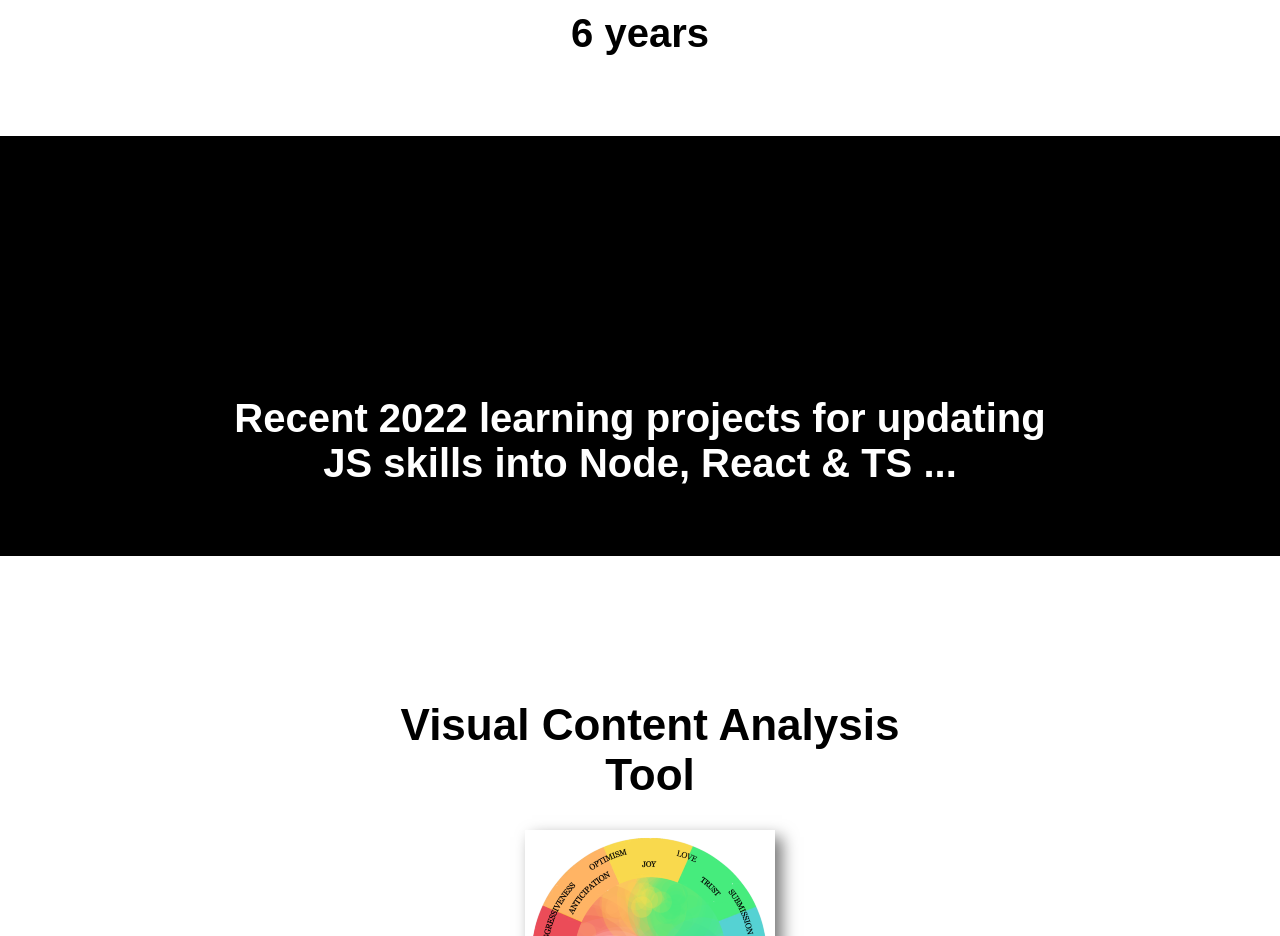
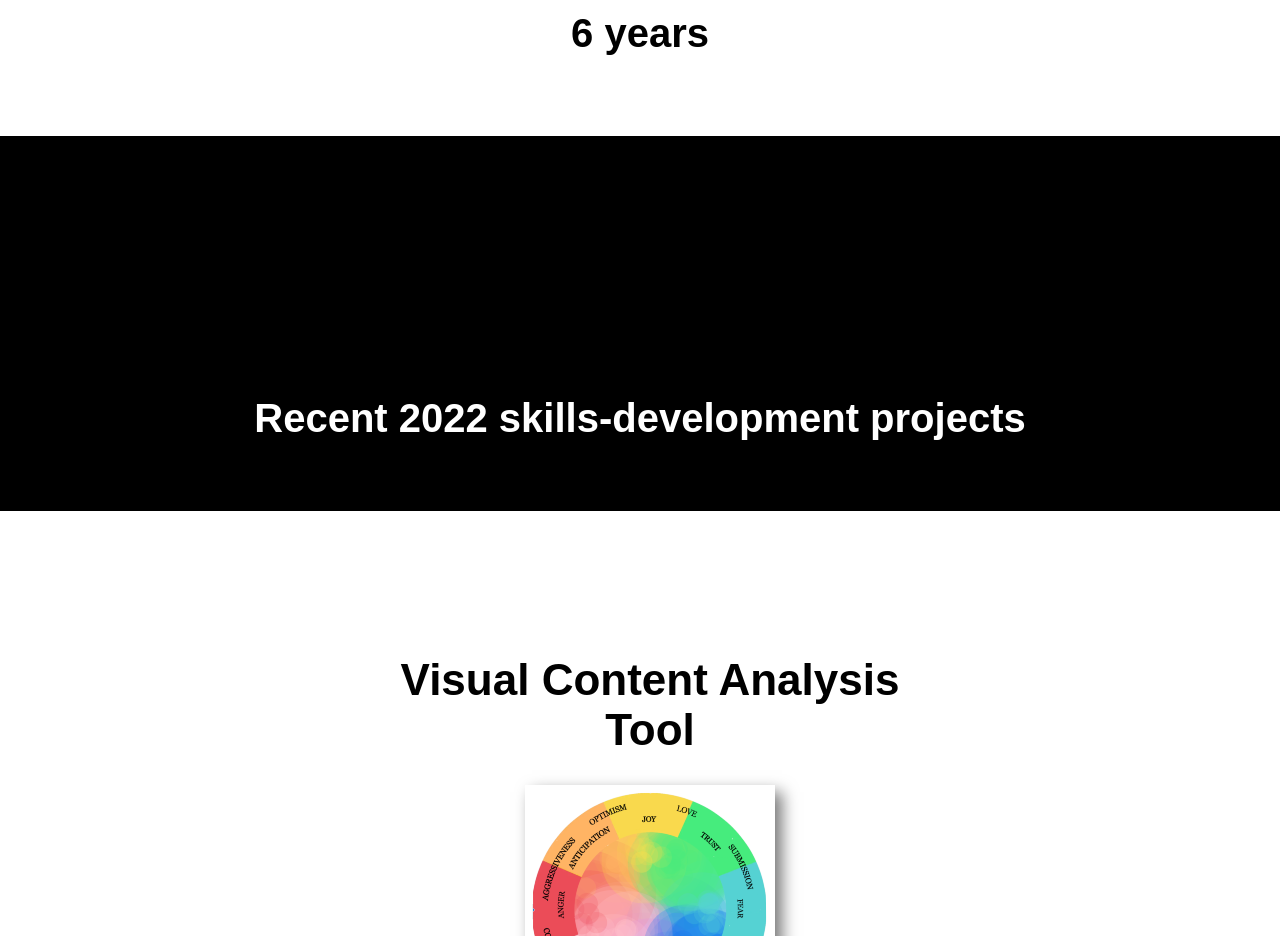
Before and after one commit to creatively/creatively, a React (Create React App) app: page / in a window 1280 px wide. Shown: the part 2240-3176 px from the top of the page. Built offline with nearby package versions, Linux system fonts and the light colour scheme.

Commit message:
tidy of html

```diff
--- a/public/index.html
+++ b/public/index.html
@@ -10,37 +10,14 @@
     <meta name="theme-color" content="#000000" />
     <meta
       name="description"
-      content="Web site created using create-react-app"
+      content="creatively.co.uk - Chris Charles - Javascript Portfolio"
     />
     <link rel="apple-touch-icon" href="%PUBLIC_URL%/logo192.png" />
-    <!--
-      manifest.json provides metadata used when your web app is installed on a
-      user's mobile device or desktop. See https://developers.google.com/web/fundamentals/web-app-manifest/
-    -->
     <link rel="manifest" href="%PUBLIC_URL%/manifest.json" />
-    <!--
-      Notice the use of %PUBLIC_URL% in the tags above.
-      It will be replaced with the URL of the `public` folder during the build.
-      Only files inside the `public` folder can be referenced from the HTML.
-
-      Unlike "/favicon.ico" or "favicon.ico", "%PUBLIC_URL%/favicon.ico" will
-      work correctly both with client-side routing and a non-root public URL.
-      Learn how to configure a non-root public URL by running `npm run build`.
-    -->
-    <title>React App</title>
+    <title>Portfolio - Chris Charles - Javascript Engineer</title>
   </head>
   <body>
     <noscript>You need to enable JavaScript to run this appppp.</noscript>
     <div id="root"></div>
-    <!--
-      This HTML file is a template.
-      If you open it directly in the browser, you will see an empty page.
-
-      You can add webfonts, meta tags, or analytics to this file.
-      The build step will place the bundled scripts into the <body> tag.
-
-      To begin the development, run `npm start` or `yarn start`.
-      To create a production bundle, use `npm run build` or `yarn build`.
-    -->
   </body>
 </html>
--- a/src/App.tsx
+++ b/src/App.tsx
@@ -44,7 +44,7 @@ export default function App() {
         </section>
 
         <section className="projects">
-          <h2>Recent 2022 learning projects for updating<br/>JS skills into Node, React & TS ...</h2>
+          <h2>Recent 2022 skills-development projects</h2>
           <ul className="projects-list">
 
             <li className="projects-list__chat">
```
